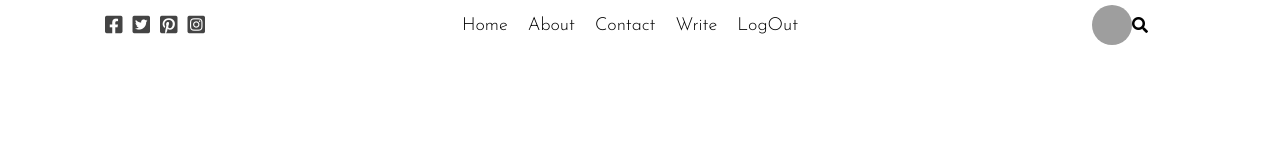
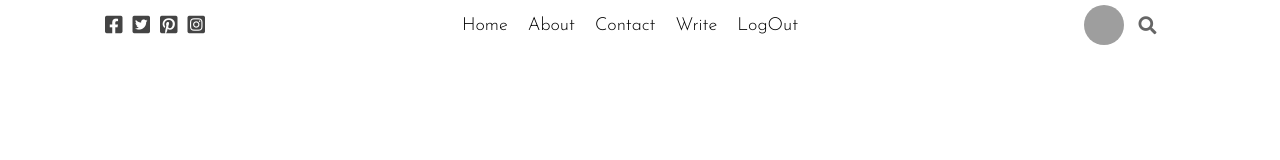
Before and after one commit to Ochommaflorence/BlogApp_Client, a React (Create React App) app: page / in a window 1280 px wide. Shown: the top 160 px of the page. Built offline with nearby package versions, Linux system fonts and the light colour scheme; grey boxes are pictures that could not be loaded.

Commit message:
topBar is completed

```diff
--- a/src/topbar/topBar.css
+++ b/src/topbar/topBar.css
@@ -50,3 +50,9 @@
     cursor: pointer;
 
 }
+.topSearchIcon{
+    font-size: 18px;
+    color: #666;
+    cursor: pointer;
+    margin-left: 15px;
+}
```
